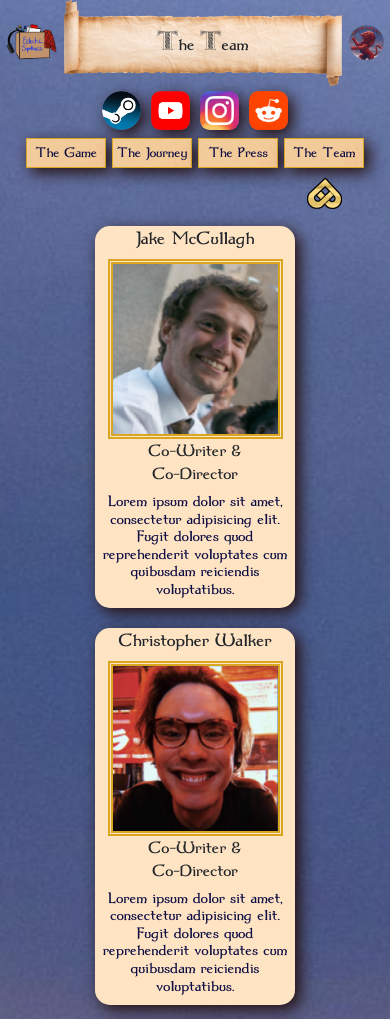
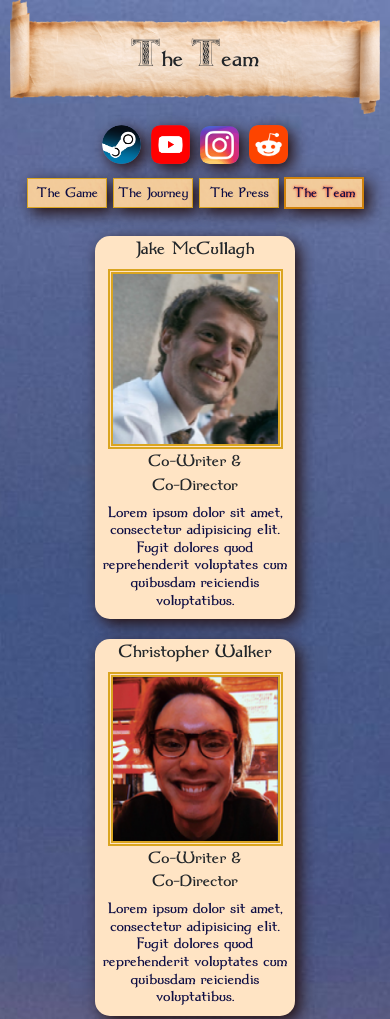
Before and after one commit to brooksy236/Red_Rampant_website, a plain HTML site: page TheTeam.html in a window 390 px wide. Shown: the top 1019 px of the page. Drawn offline with nearby package versions, Linux system fonts and the light colour scheme.

Commit message:
Neatened up the mobile version by removing the two logos at the top of the page and the page indicator, made the page tab 'glow' instead and added bottom-margin to the page tabs and social links

```diff
--- a/TheTeam.html
+++ b/TheTeam.html
@@ -48,7 +48,7 @@
         </li>
     </div>
 
-    <ul>
+    <ul class="navigation">
         <li class="social_link_large">
             <a href="https://store.steampowered.com/app/2843520/Red_Rampant/" target="_blank">
                 <img class="social_link social_link_steam" src="./images/Page_elements/steam-logo.png" alt="">
@@ -63,7 +63,7 @@
         <li class="page_button"><a href="TheJourney.html">The Journey</a></li>
         <li class="page_button"><a href="ThePress.html">The Press</a></li>
         <div class="nav-item ">
-            <li class="page_button"><a href="TheTeam.html">The Team</a></li>
+            <li class="page_button currentPage"><a href="TheTeam.html">The Team</a></li>
             <img class="indicator" src="./images/Page_elements/SelectionArrow.png" alt="">
         </div>
         <li class="social_link_large">
--- a/style.css
+++ b/style.css
@@ -38,6 +38,10 @@ body {
   z-index: -1;
 }
 
+.navigation {
+  margin-bottom: 15px;
+}
+
 ul {
   display: flex;
   justify-content: center;
@@ -75,6 +79,14 @@ li {
   }
 }
 
+@media (max-width: 480px) {
+  .currentPage {
+    border: 2px solid rgb(209, 131, 13);
+    margin: 2px;
+    text-shadow: 0 0 3px #ff0000;
+  }
+}
+
 a {
   font-family: "dumbledor1";
   font-size: 1.5rem;
@@ -101,6 +113,12 @@ header {
   margin: auto;
 }
 
+@media (max-width: 480px) {
+  .indicator {
+    display: none;
+  }
+}
+
 .parchment {
   position: relative;
   width: 95%;
@@ -116,6 +134,12 @@ h1 {
   text-align: center;
   margin-top: 3%;
   z-index: 1;
+}
+
+@media (max-width: 768px) {
+  h1 {
+    font-size: 7vw;
+  }
 }
 
 h2 {
@@ -165,9 +189,21 @@ span {
   }
 }
 
+@media (max-width: 480px) {
+  #gameHeader {
+    width: 100%;
+  }
+}
+
 .companyLogo {
   display: inline;
   width: 13%;
+}
+
+@media (max-width: 480px) {
+  .companyLogo {
+    display: none;
+  }
 }
 
 #companyLogo {
@@ -178,6 +214,12 @@ span {
 .gameLogo {
   display: inline;
   width: 9%;
+}
+
+@media (max-width: 480px) {
+  .gameLogo {
+    display: none;
+  }
 }
 
 #gameLogo {
@@ -254,6 +296,7 @@ span {
   display: none;
   justify-content: center;
   align-items: center;
+  margin-bottom: 6px;
 }
 @media (max-width: 768px) {
   .social_link_small {
```
Also changed, not shown: TheJourney.html (+2 -2 lines), ThePress.html (+2 -2 lines), index.html (+2 -2 lines).
